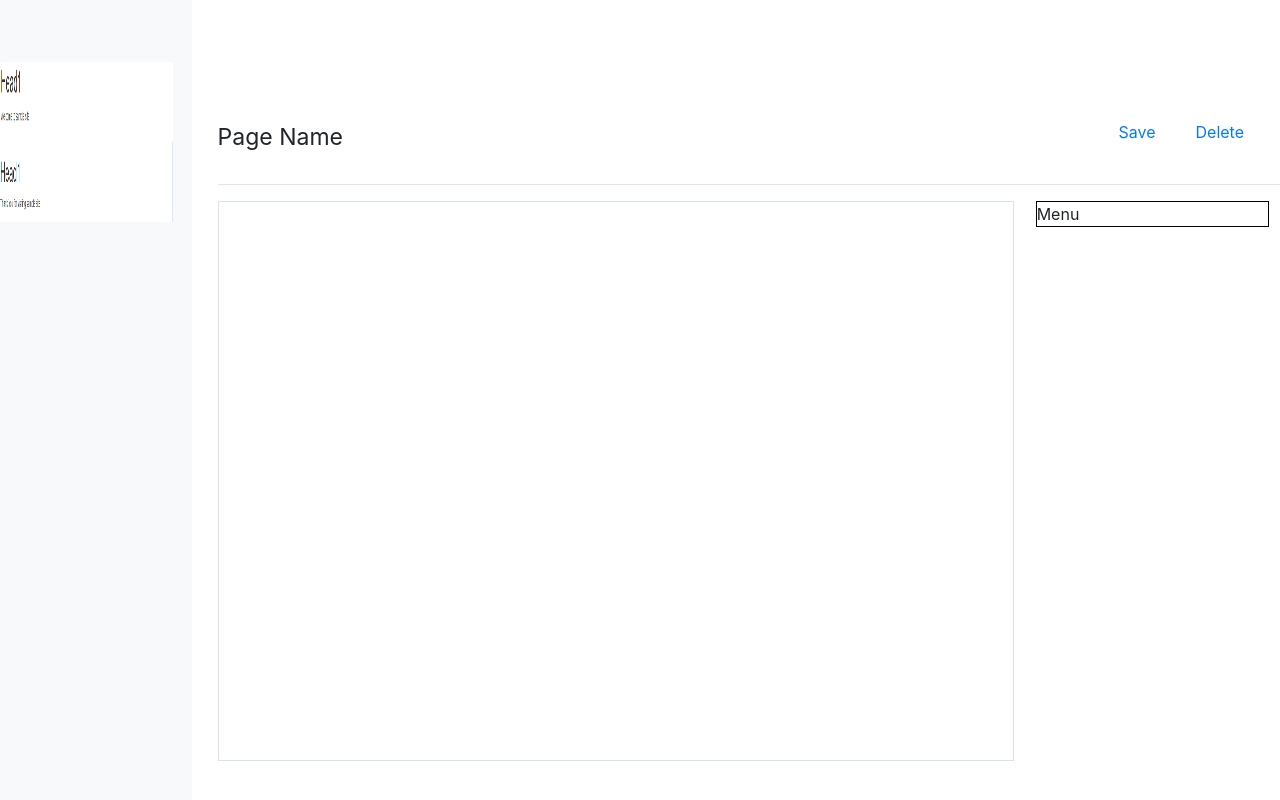
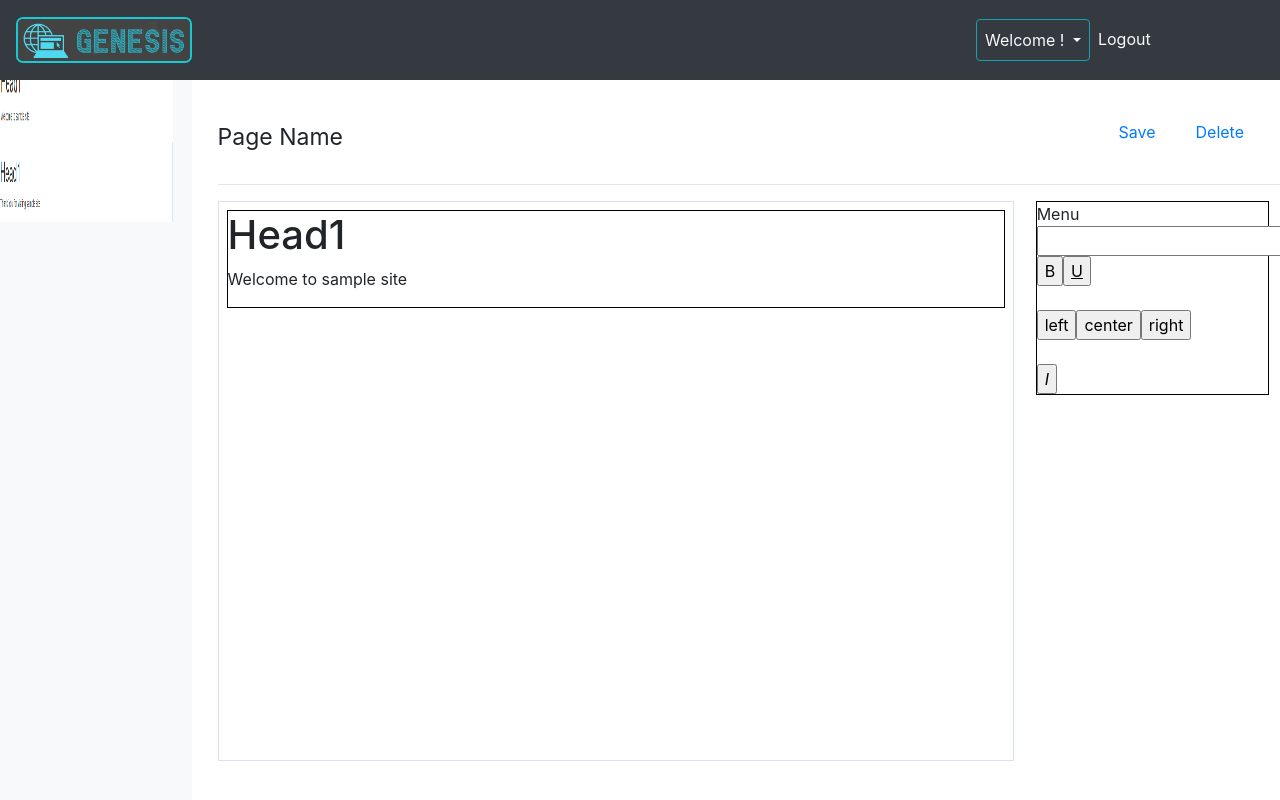
Before and after one commit to priyalrdesai99/Genesis, an Angular app: page /editpage in a window 1280 px wide. Shown: the top 800 px of the page. Built offline with nearby package versions, Linux system fonts and the light colour scheme; no server answers.

Commit message:
editor functions

```diff
--- a/src/app/edit-page/edit-page.component.html
+++ b/src/app/edit-page/edit-page.component.html
@@ -1,30 +1,6 @@
+<app-nav></app-nav>
+<div class="cotainer-fluid">
 
-<div class="cotainer-fluid">
-    <!-- <nav class="navbar navbar-expand-lg navbar-dark bg-dark" style="width:100%; position:fixed; border-radius:0px; margin-bottom:0px; height:10%; z-index:1;">
-            <button class="navbar-toggler" type="button" data-toggle="collapse" data-target="#navbarSupportedContent" aria-controls="navbarSupportedContent" aria-expanded="false" aria-label="Toggle navigation">
-              <span class="navbar-toggler-icon"></span>
-            </button>
-
-            <div class="collapse navbar-collapse" id="navbarSupportedContent">
-                    <img src="./img1.png" class="float-left mt-sm-2 mb-sm-2" style="width:11em;  border:2px solid #17cad4; border-radius:7px; position: relative;">
-              <ul class="navbar-nav mr-auto navbar-right">
-                <li class="nav-item dropdown">
-                  <a class="nav-link btn btn-outline-info dropdown-toggle text-light" href="#" id="navbarDropdown" role="button" data-toggle="dropdown" aria-haspopup="true" aria-expanded="false">
-                    Welcome Ghata!
-                  </a>
-                  <div class="dropdown-menu" aria-labelledby="navbarDropdown">
-                    <a class="dropdown-item" href="#">My profile</a>
-                    <a class="dropdown-item" href="#">Change Plan</a>
-                    <a class="dropdown-item" href="#">Change Password</a>
-
-                  </div>
-                </li>
-                <li class="nav-item">
-                  <a class="nav-link text-light" href="#" tabindex="-1" aria-disabled="true">Logout</a>
-                </li>
-              </ul>
-            </div>
-          </nav> -->
   <!--
 <br style="border:1px solid #17cad4; margin:0,0; padding:0,0;"/>
 
@@ -56,14 +32,16 @@
         <a class="nav-link disabled" href="#">Content</a>
     </li>
 </ul> -->
-<ul class="nav nav-pills nav-stacked flex-column bg-light" style="position: fixed; height:100%;width:15%; padding-top:3%; z-index: -2;">
+  <ul class="nav nav-pills nav-stacked flex-column bg-light"
+    style="position: fixed; height:100%;width:15%; padding-top:3%; z-index: -2;">
     <li class="nav-item text-light">
       //toggle
     </li>
     <li class="nav-item" *ngFor="let block of blocks">
-    <div id="blocks" >
+      <div id="blocks">
 
-        <img id="{{block.id}}" src="{{block.src}}" style="max-width: 90%; height:5em;"  alt='{{block.htmlsrc}}' draggable="true" (dragstart)="drag($event)" >
+        <img id="{{block.id}}" src="{{block.src}}" style="max-width: 90%; height:5em;" alt='{{block.htmlsrc}}'
+          draggable="true" (dragstart)="drag($event)">
         <template id="{{block.htmlsrc}}">
           {{block.template}}
         </template>
@@ -88,11 +66,25 @@
 
 
     <div id="editpage" (drop)="drop($event)" (dragover)="allowDrop($event)" (dragleave)="allowDropOver($event)">
-
+      <div style="max-width:100%; border:1px solid black;margin:0.5em;" id="0" >
+        <h1 id="h12" (click)="function1('h12')">Head1</h1>
+        <p id="h13" >Welcome to sample site</p>
+      </div>
     </div>
 
-            <div class="menu" style="position: absolute;width:22%;border:1px solid black;left:77%;height:auto;" >
+    <div class="menu" style="position: absolute;width:22%;border:1px solid black;left:77%;height:auto;">
       Menu
+      <input type="text" (change)="textchanged()" [(ngModel)]="comptext">
+      <input type="button" (click)="boldclicked()" value="B">
+      <input type="button" (click)="underlineclicked()" value="U" style="text-decoration: underline;">
+      <br>
+      <br>
+      <input type="button" (click)="alignclicked('left')" value="left">
+      <input type="button" (click)="alignclicked('center')" value="center">
+      <input type="button" (click)="alignclicked('right')" value="right">
+      <br>
+      <br>
+      <input type="button" (click)="italicclicked()" value="I" style="font-style: italic;">
     </div>
     <div style="display: block;position: absolute;top:40em; visibility: hidden;">
       <br>
--- a/src/app/edit-page/edit-page.component.ts
+++ b/src/app/edit-page/edit-page.component.ts
@@ -5,7 +5,8 @@ declare var $:any;
 declare var blocks:any;
 var currid:number;
 var targ:any;
-
+// var clicked:string;
+// var comptext:string;
 
 
 
@@ -15,6 +16,9 @@ var targ:any;
   styleUrls: ['./edit-page.component.css']
 })
 export class EditPageComponent implements OnInit {
+  private clicked:string;
+  private comptext:string;
+  private mc:EditPageComponent;
   blocks=[
     {'id':'b1',
     'src':'assets/images/blockimages/C1.PNG',
@@ -29,7 +33,8 @@ export class EditPageComponent implements OnInit {
 ]
   ngOnInit() {
     currid=0;
-
+    this.comptext="";
+    this.mc=this;
     $(document).ready(function () {
         console.log("hello");
 
@@ -42,15 +47,79 @@ export class EditPageComponent implements OnInit {
     //     $('#editpage div').attr("ondragleave", "allowDropOver(event)");
     //     // $('#editpage div').attr("onhover", "hover(event)");
     //  $('#editpage div').attr("ondragover", "allowDrop(event)");
+        $('#editpage div p').on('click',function(){
+          console.log();
+          this.component.clicked=this.id;
+    var ele=document.getElementById(this.component.clicked);
+    if(typeof ele != null || typeof ele != undefined){
 
+      if(ele.nodeType!=1){
+          ele.childNodes.forEach(c => {
+            console.log(c);
+          });
+          alert("Cannot modify div and parent elements at the moment");
+        }
+        else{
+          this.component.comptext=ele.textContent;
+        }
+
+    }
+         //function1(this.id);
+        });
     });
   }
-  function1(id){
-    // ele=document.getElementById(id);
-    console.log(id.target);
-    // curtext=document.getElementById('curtext');
-    // curtext.value=ele.innerHTML;
-    // curid=id;
+
+
+    textchanged(){
+      console.log('textchanged');
+      var ele=document.getElementById(this.clicked);
+
+          ele.textContent=this.comptext;
+    }
+
+    boldclicked(){
+      console.log('boldclicked');
+      var ele=document.getElementById(this.clicked);
+
+          if(ele.style.fontWeight ==""){
+            ele.style.fontWeight="bold";
+          }
+          else{
+            ele.style.fontWeight="";
+          }
+    }
+
+    underlineclicked(){
+      console.log('underlineclicked');
+      var ele=document.getElementById(this.clicked);
+
+          if(ele.style.textDecoration ==""){
+            ele.style.textDecoration="underline";
+          }
+          else{
+            ele.style.textDecoration="";
+          }
+    }
+
+    alignclicked(align:string){
+      console.log('alignclicked'+align);
+      var ele=document.getElementById(this.clicked);
+
+      ele.style.textAlign = align;
+
+    }
+
+    italicclicked(){
+      console.log('italicclicked');
+      var ele=document.getElementById(this.clicked);
+
+          if(ele.style.fontStyle =="normal" || ele.style.fontStyle ==""){
+            ele.style.fontStyle="italic";
+          }
+          else{
+            ele.style.fontStyle="normal";
+          }
+
     }
     allowDrop(ev) {
         ev.preventDefault();
@@ -170,6 +239,27 @@ export class EditPageComponent implements OnInit {
     ele.id=currid;
     currid++;
   }
+  function1(id){
 
+    console.log(id);
+    this.clicked=id;
+    var ele=document.getElementById(this.clicked);
+    if(typeof ele != null || typeof ele != undefined){
+
+      if(ele.nodeType!=1){
+          ele.childNodes.forEach(c => {
+            console.log(c);
+          });
+          alert("Cannot modify div and parent elements at the moment");
+        }
+        else{
+          this.comptext=ele.textContent;
+        }
+
+    }
+    // curtext=document.getElementById('curtext');
+    // curtext.value=ele.innerHTML;
+    // curid=id;
+    }
 
 }
```
Lines whose indentation alone changed are shown as unchanged.
